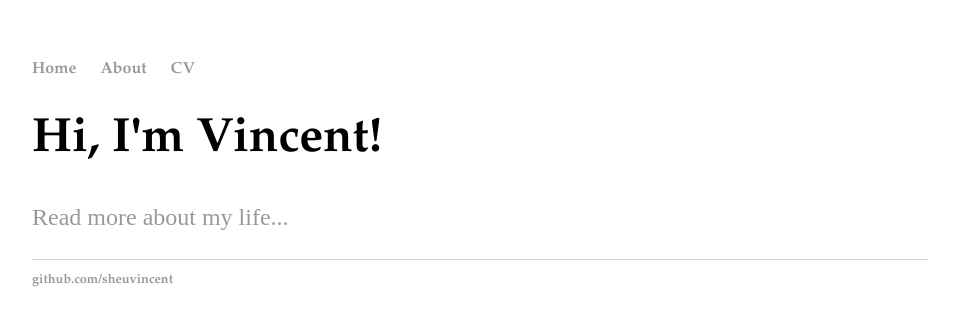
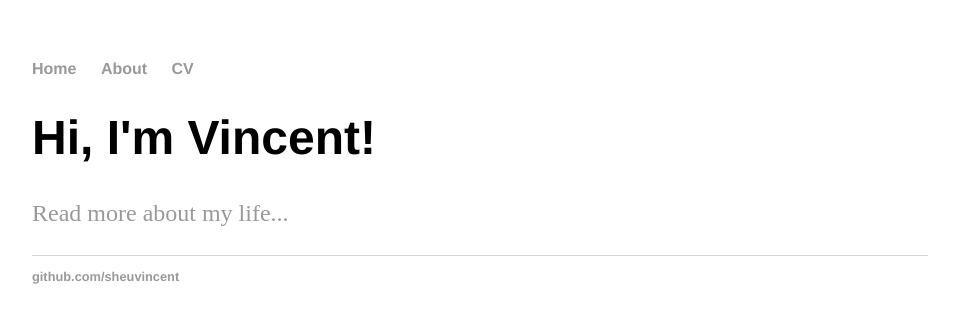
Before and after one commit to sheuvincent/sheuvincent.github.io, a Jekyll site: the page built from index.html, in a window 1280 px wide. Shown: the top 326 px of the page, without its empty margins (160-1119 px from the left). Built offline with Jekyll 4.4.1, drawn with Linux system fonts in a browser that asks for light colours.

Commit message:
Removed Garamond

```diff
--- a/css/main.css
+++ b/css/main.css
@@ -3,7 +3,7 @@ body {
     width: 70%;
 }
 nav ul, footer ul {
-    font-family:'Crimson', 'Garamond', 'Helvetica', 'Arial', 'Sans-Serif';
+    font-family:'Crimson', 'Helvetica', 'Arial', 'Sans-Serif';
     padding: 0px;
     list-style: none;
     font-weight: bold;
@@ -21,7 +21,7 @@ a:hover {
 }
 h1 {
     font-size: 3em;
-    font-family:'Crimson', 'Garamond', 'Helvetica', 'Arial', 'Sans-Serif';
+    font-family:'Crimson', 'Helvetica', 'Arial', 'Sans-Serif';
 }
 p {
     font-size: 1.5em;
```
